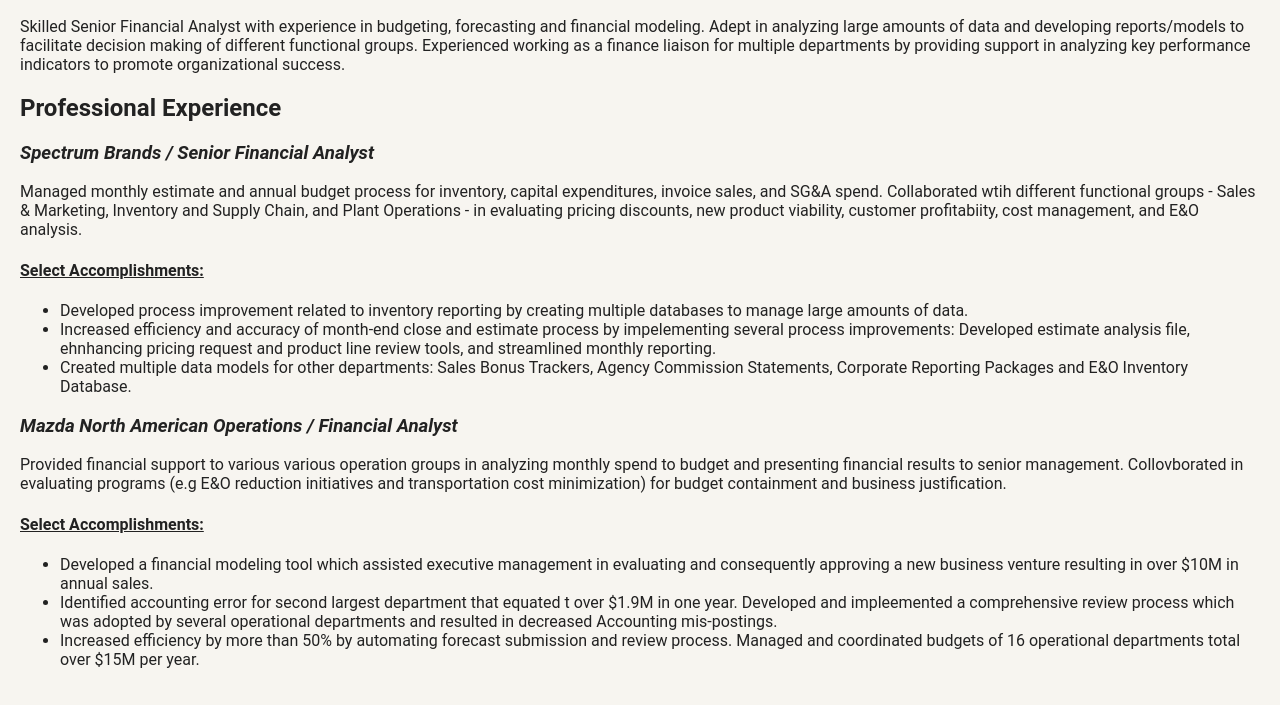
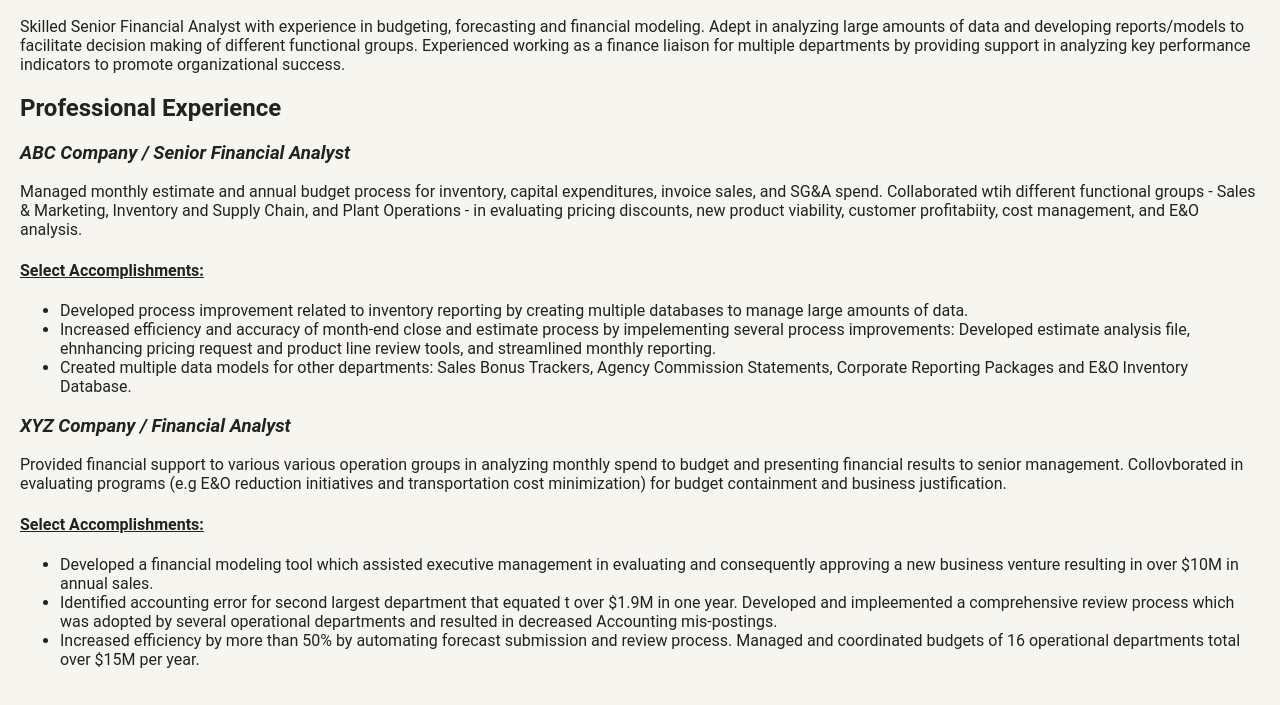
Before and after one commit to trishlm/techdegree-project-1, a plain HTML site: page portfolio_update_v1/resume.html in a window 1280 px wide. Shown: the part 132-837 px from the top of the page. Drawn offline with Linux system fonts and the light colour scheme.

Commit message:
Updated Company Names

```diff
--- a/portfolio_update_v1/resume.html
+++ b/portfolio_update_v1/resume.html
@@ -10,7 +10,7 @@
     <h2> Summary of Qualifications</h2>
       <p>Skilled Senior Financial Analyst with experience in budgeting, forecasting and financial modeling. Adept in analyzing large amounts of data and developing reports/models to facilitate decision making of different functional groups. Experienced working as a finance liaison for multiple departments by providing support in analyzing key performance indicators to promote organizational success.</p>
     <h2>Professional Experience</h2>
-      <h3>Spectrum Brands / Senior Financial Analyst</h3>
+      <h3>ABC Company / Senior Financial Analyst</h3>
         <p>Managed monthly estimate and annual budget process for inventory, capital expenditures, invoice sales, and SG&A spend. Collaborated wtih different functional groups - Sales & Marketing, Inventory and Supply Chain, and Plant Operations - in evaluating pricing discounts, new product viability, customer profitabiity, cost management, and E&O analysis.</p>
           <h4>Select Accomplishments:</h4>
             <ul>
@@ -18,7 +18,7 @@
               <li>Increased efficiency and accuracy of month-end close and estimate process by impelementing several process improvements: Developed estimate analysis file, ehnhancing pricing request and product line review tools, and streamlined monthly reporting.</li>
               <li>Created multiple data models for other departments: Sales Bonus Trackers, Agency Commission Statements, Corporate Reporting Packages and E&O Inventory Database.</li>
             </ul>
-            <h3>Mazda North American Operations / Financial Analyst</h3>
+            <h3>XYZ Company / Financial Analyst</h3>
               <p>Provided financial support to various various operation groups in analyzing monthly spend to budget and presenting financial results to senior management. Collovborated in evaluating programs (e.g E&O reduction initiatives and transportation cost minimization) for budget containment and business justification.</p>
                 <h4>Select Accomplishments:</h4>
                   <ul>
```
